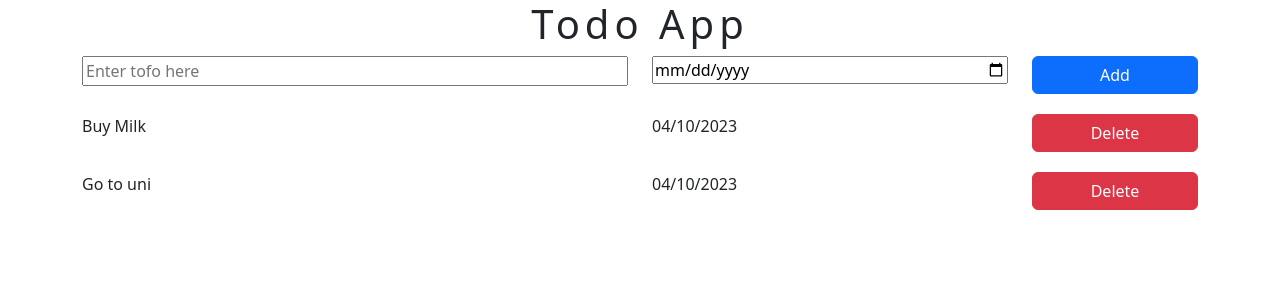
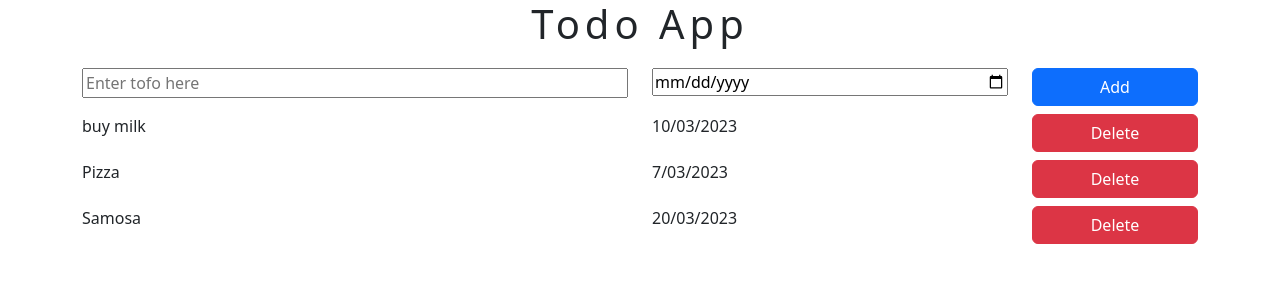
Before and after one commit to JeevanG-dev/react-todo, a React (Vite) app: page / in a window 1280 px wide. Shown: the top 300 px of the page. Built offline with nearby package versions, Linux system fonts and the light colour scheme.

Commit message:
added few jsx files and css module structure

```diff
--- a/src/App.css
+++ b/src/App.css
@@ -1,8 +1,4 @@
-h1{
-    font-weight: 650;
-    margin: 20px;
-    letter-spacing: 5px;
-}
+
 input{
     width: 100%;
 }
--- a/src/App.jsx
+++ b/src/App.jsx
@@ -1,25 +1,22 @@
 import AppName from "./components/AppName";
 import AddTodo from "./components/AddTodo";
-import TodoItem1 from "./components/TodoItem1";
-import TodoItem2 from "./components/TodoItem2";
+import TodoItems from "./components/TodoItems";
 import "./App.css";
 function App() {
+  const todoItems = [
+    { name: "buy milk", dueDate: "10/03/2023" },
+    { name: "Pizza", dueDate: "7/03/2023" },
+    { name: "Samosa", dueDate: "20/03/2023" },
+  ];
+  return (
+    <center className="todo-container">
+      <AppName></AppName>
 
+      <AddTodo></AddTodo>
+<TodoItems todoItems={todoItems}></TodoItems>
 
-  return<center
-  className="todo-container">
-<AppName></AppName>
-
-<AddTodo></AddTodo>
-
-<div className="item-Container">
-<TodoItem1></TodoItem1>
-<TodoItem2></TodoItem2>
-</div>
-
-
-
-  </center>
+    </center>
+  );
 }
 
 export default App;
--- a/src/components/AddTodo.jsx
+++ b/src/components/AddTodo.jsx
@@ -1,9 +1,9 @@
 function AddTodo(){
-return  <div class="container text-center">
-    <div class="row">
-<div class="col-6"><input type="text" placeholder="Enter tofo here" /></div>
-<div class="col-4"><input type="date" /></div>
-<div class="col-2"><button class="btn btn-primary">Add</button></div>
+return  <div className="container text-center">
+    <div className="row">
+<div className="col-6"><input type="text" placeholder="Enter tofo here" /></div>
+<div className="col-4"><input type="date" /></div>
+<div className="col-2"><button className="btn btn-primary">Add</button></div>
 </div>
 </div>
 
--- a/src/components/AppName.jsx
+++ b/src/components/AppName.jsx
@@ -1,5 +1,6 @@
+import css from "./AppName.module.css"
 function AppName(){
-return <div class="container text-center">
+return <div className={css.todoHeading}>
     <h1>Todo App</h1>
 </div>
 
--- /dev/null
+++ b/src/components/AppName.module.css
@@ -0,0 +1,7 @@
+.todoHeading{
+
+    font-size: large;
+    font-weight: bolder;
+    margin-bottom: 20px;
+    letter-spacing: 5px;
+}
--- /dev/null
+++ b/src/components/TodoItem.jsx
@@ -0,0 +1,13 @@
+function TodoItem ({todoName,todoDate}){
+
+        return  <div className="container text-container mt-2 ">
+            <div className="row">
+        <div className="col-6">{todoName}</div>
+        <div className="col-4">{todoDate}</div>
+        <div className="col-2"><button className="btn btn-danger">Delete</button></div>
+      </div>
+        </div>
+
+    }
+
+    export default TodoItem;
--- a/src/components/TodoItem1.jsx
+++ /dev/null
@@ -1,21 +0,0 @@
-function TodoItem1 (){
-
-let todoName = 'Buy Milk';
-let todoDate = '04/10/2023';
-
-
-
-
-
-
-    return  <div class="container items">
-        <div class="row">
-    <div class="col-6">{todoName}</div>
-    <div class="col-4">{todoDate}</div>
-    <div class="col-2"><button class="btn btn-danger">Delete</button></div>
-  </div>
-    </div>
-
-}
-
-export default TodoItem1;
--- a/src/components/TodoItem2.jsx
+++ /dev/null
@@ -1,16 +0,0 @@
-function TodoItem2(){
-
-let todoName = 'Go to uni'
-let todoDate = '04/10/2023'
-    return <div class="container items">
-        <div class="row">
-    <div class="col-6">{todoName}</div>
-    <div class="col-4">{todoDate}</div>
-    <div class="col-2"><button class="btn btn-danger">Delete</button></div>
-  </div>
-    </div>
-
-
-}
-
-export default TodoItem2;
--- /dev/null
+++ b/src/components/TodoItems.jsx
@@ -0,0 +1,13 @@
+import TodoItem from "./TodoItem";
+
+function TodoItems ({todoItems}) {
+    return <>
+    <div className="item-Container">
+      {todoItems.map((item)=>(<TodoItem todoDate={item.dueDate} todoName={item.name}></TodoItem>))}
+
+      </div>
+
+    </>
+}
+
+export default TodoItems;
```
